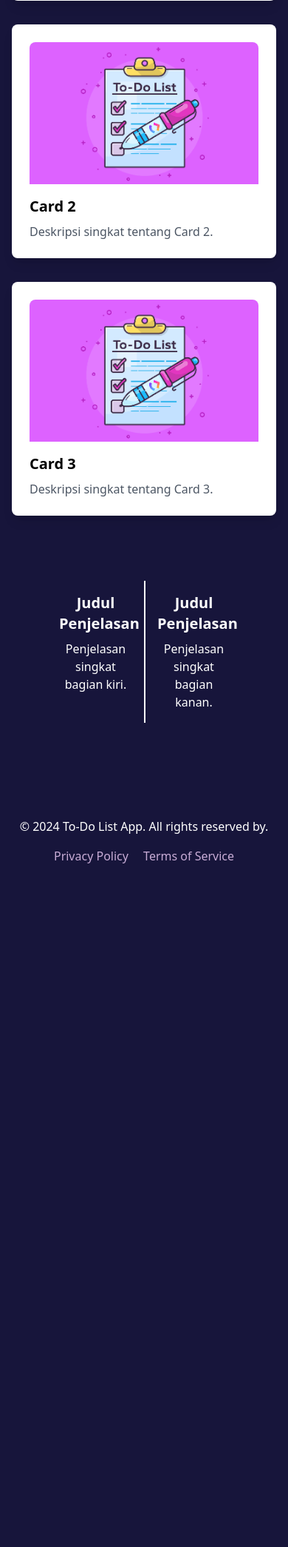
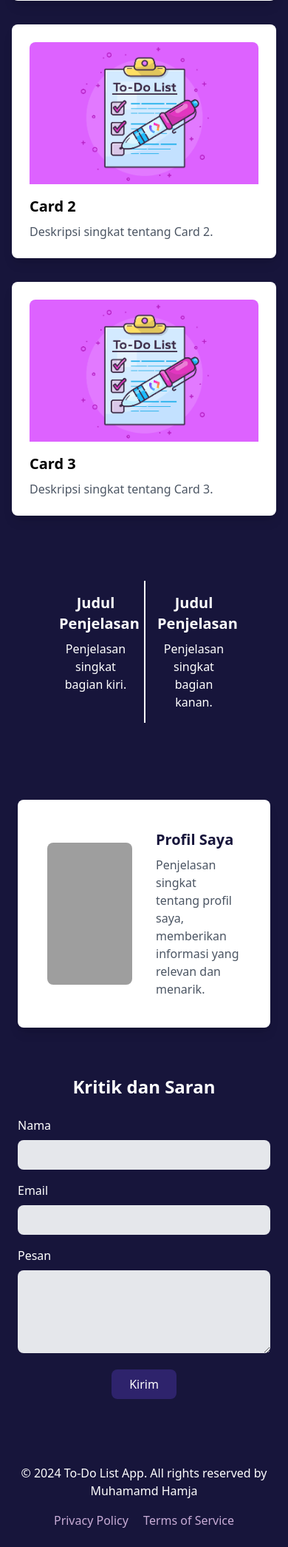
Before and after one commit to muhammadhamja45/To_Do_List, a Flask app: page / in a window 390 px wide. Shown: the part 651-2742 px from the top of the page at 74% size. Before the commit the page ends 1818 px from the top, so only its background shows below. Run offline with Flask 3, Linux system fonts and the light colour scheme; some libraries are stand-ins or nearby versions; grey boxes are pictures that could not be loaded.

Commit message:
Pembaruan Ke 2

```diff
--- a/templates/welcome.html
+++ b/templates/welcome.html
@@ -57,7 +57,7 @@
 
     <!-- Jumbotron -->
     <div class="relative">
-        <div class="relative bg-primary  text-white py-20">
+        <div class="relative bg-primary text-white py-20">
             <div class="container mx-auto text-center text-dark">
                 <h1 class="text-3xl md:text-5xl font-bold">
                     <span id="typed-text"></span>
@@ -67,10 +67,8 @@
         </div>
     </div>
 
-
-
     <!-- Cards -->
-    <div class="container mx-auto  mt-0 flex flex-wrap">
+    <div class="container mx-auto mt-0 flex flex-wrap">
         <div class="w-full lg:w-1/3 p-4">
             <div class="bg-white rounded-lg shadow-lg p-6 card-hover">
                 <img src="{{ url_for('static', filename='images/image.png') }}" alt="Image 1" class="w-full h-48 object-cover rounded-t-lg">
@@ -98,8 +96,8 @@
 
     <!-- Transparent Card -->
     <div class="container mx-auto px-6 py-8 text-center text-white bg-primary">
-        <div class="w-full  p-4 mx-auto">
-            <div class=" rounded-lg p-6 flex">
+        <div class="w-full p-4 mx-auto">
+            <div class="rounded-lg p-6 flex">
                 <div class="w-1/2 p-4">
                     <h2 class="text-xl md:text-2xl font-bold">Judul Penjelasan</h2>
                     <p class="mt-2">Penjelasan singkat bagian kiri.</p>
@@ -113,10 +111,45 @@
         </div>
     </div>
 
+    <!-- New Card Section with Profile Image -->
+    <div class="container mx-auto px-6 py-8 text-white bg-primary">
+        <div class="bg-white rounded-lg shadow-lg p-6 flex items-center card-hover">
+            <div class="w-full lg:w-1/2 p-4">
+                <img src="{{ url_for('static', filename='images/profile.png') }}" alt="Profile Image" class="w-full h-48 object-cover rounded-lg">
+            </div>
+            <div class="w-full lg:w-1/2 p-4">
+                <h2 class="text-xl md:text-2xl font-bold text-primary">Profil Saya</h2>
+                <p class="text-gray-600 mt-2">Penjelasan singkat tentang profil saya, memberikan informasi yang relevan dan menarik.</p>
+            </div>
+        </div>
+    </div>
+
+    <!-- Kritik dan Saran Form -->
+    <div class="container mx-auto px-6 py-8 bg-primary text-white">
+        <h2 class="text-2xl md:text-3xl font-bold text-center mb-6">Kritik dan Saran</h2>
+        <form action="/submit_feedback" method="POST" class="max-w-xl mx-auto">
+            <div class="mb-4">
+                <label for="name" class="block text-white mb-2">Nama</label>
+                <input type="text" id="name" name="name" class="w-full px-4 py-2 rounded-lg bg-gray-200 text-primary" required>
+            </div>
+            <div class="mb-4">
+                <label for="email" class="block text-white mb-2">Email</label>
+                <input type="email" id="email" name="email" class="w-full px-4 py-2 rounded-lg bg-gray-200 text-primary" required>
+            </div>
+            <div class="mb-4">
+                <label for="message" class="block text-white mb-2">Pesan</label>
+                <textarea id="message" name="message" rows="4" class="w-full px-4 py-2 rounded-lg bg-gray-200 text-primary" required></textarea>
+            </div>
+            <div class="text-center">
+                <button type="submit" class="px-6 py-2 rounded-lg bg-secondary text-white hover:bg-tertiary">Kirim</button>
+            </div>
+        </form>
+    </div>
+
     <!-- Footer -->
     <footer class="bg-primary text-white py-6 mt-8">
         <div class="container mx-auto text-center">
-            <p>&copy; 2024 To-Do List App. All rights reserved by.</p>
+            <p>&copy; 2024 To-Do List App. All rights reserved by Muhamamd Hamja</p>
             <div class="mt-4">
                 <a href="#" class="text-highlight hover:text-gray-300 mx-2">Privacy Policy</a>
                 <a href="#" class="text-highlight hover:text-gray-300 mx-2">Terms of Service</a>
```
